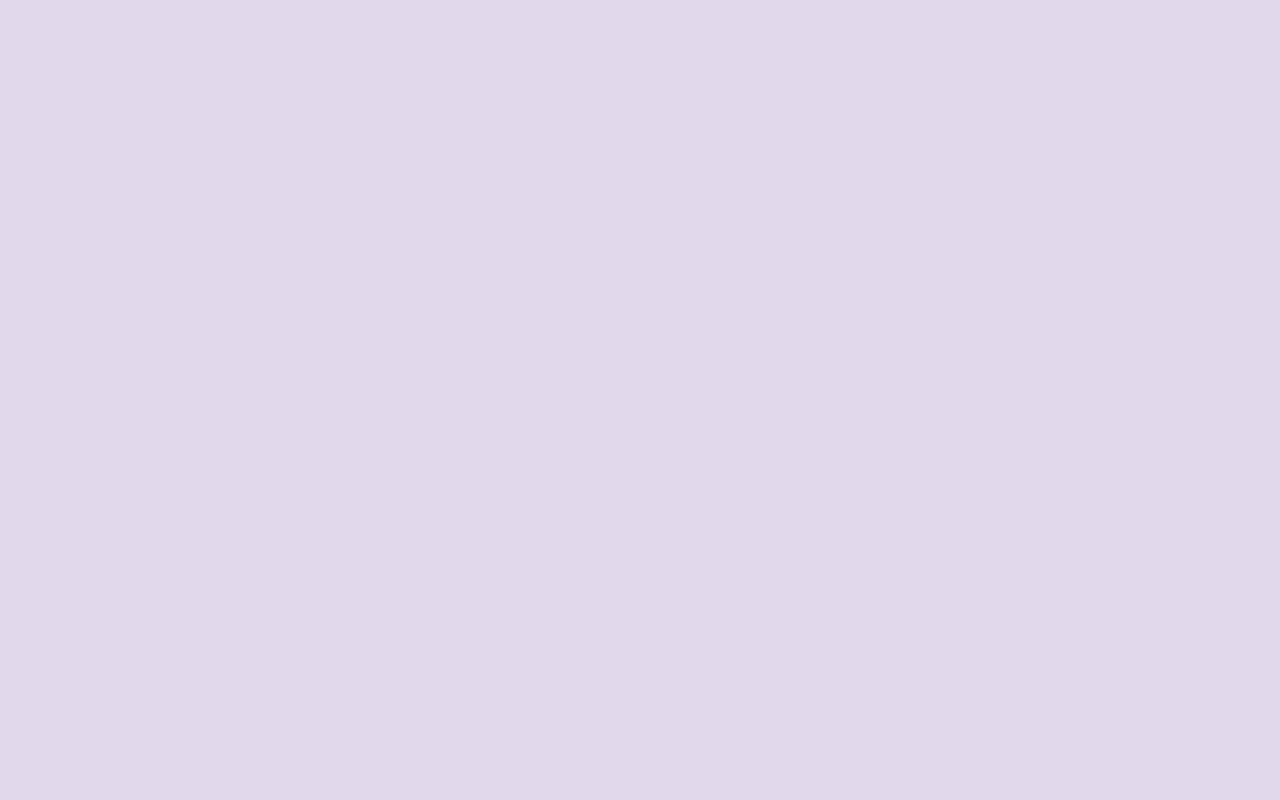
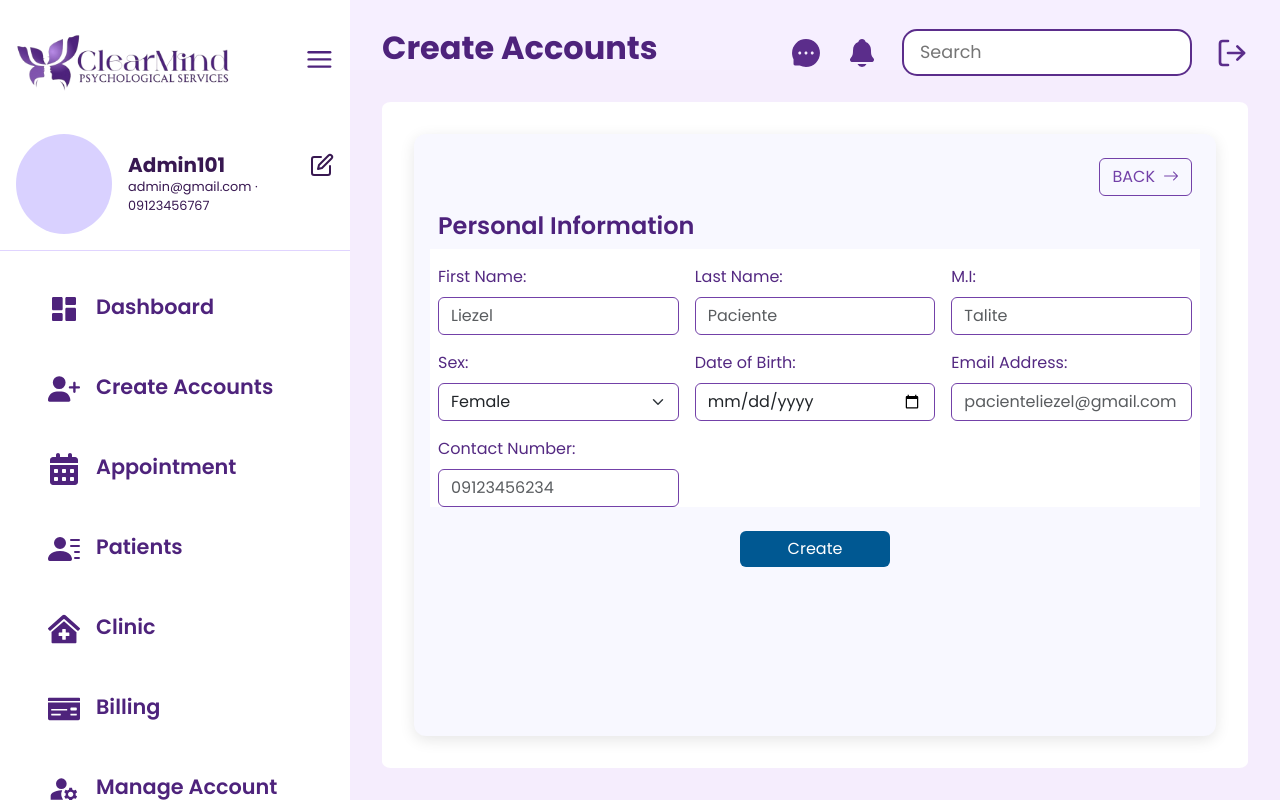
Before and after one commit to miriammulawin/ClearMind, a React (Vite) app in the folder clearmind-frontend/: page /create-doctors in a window 1280 px wide. Before the commit this address had no page. Built offline with nearby package versions, Linux system fonts and the light colour scheme; what chartjs-plugin-datalabels would draw is missing.

Commit message:
front end for creating accounts admin side (doctor)

```diff
--- /dev/null
+++ b/clearmind-frontend/src/AdminPages/AdminStyle/DoctorAccounts.css
@@ -0,0 +1,39 @@
+.text-purple {
+  color: #4d227c;
+  font-weight: 600;
+}
+
+.form-card {
+  background: #f8f8ff;
+  border-radius: 12px;
+  box-shadow: 0 4px 15px rgba(0, 0, 0, 0.1);
+}
+
+.input-violet {
+  border: 1px solid #7341a8;
+  border-radius: 6px;
+}
+
+.input-violet:focus {
+  border-color: #4d227c;
+  box-shadow: 0 0 0 0.2rem rgba(77, 34, 124, 0.25);
+}
+
+.create-btn {
+  background-color: #005892;
+  border: none;
+}
+
+.create-btn:hover {
+  background-color: #00416a;
+}
+
+.back-btn {
+  border-color: #7341a8;
+  color: #7341a8;
+}
+
+.back-btn:hover {
+  background-color: #7341a8;
+  color: white;
+}
--- a/clearmind-frontend/src/AdminPages/CreateAccounts.jsx
+++ b/clearmind-frontend/src/AdminPages/CreateAccounts.jsx
@@ -1,10 +1,11 @@
 import React from 'react';
 import AdminSideBar from './AdminSideBar';
 import AdminTopNavbar from './AdminTopNavbar';
+import { useNavigate } from 'react-router-dom';
 
 function CreateAccounts() {
-
-  const [activeMenu, setActiveMenu] = React.useState("Create Accounts");
+  const [activeMenu, setActiveMenu] = React.useState('Create Accounts');
+  const navigate = useNavigate();
 
   return (
     <div className="admin-layout">
@@ -12,28 +13,121 @@ function CreateAccounts() {
         activeMenu={activeMenu}
         setActiveMenu={setActiveMenu}
       />
+
       <div className="admin-main">
         <AdminTopNavbar activeMenu={activeMenu} />
-        <div className="admin-content">
-          <h3 className='doctor-text'>Doctor's Account</h3>
-          <div style={{ marginTop: '2rem' }}>
-            <p>This is where your account creation form will go...</p>
 
-            <div className="card p-4 mt-4 shadow-m">
-              <h4>New Doctor / Staff Account</h4>
-              <div className="row mt-3">
-                <div className="col-md-6 mb-3">
-                  <label className="form-label">Full Name</label>
-                  <input type="text" className="form-control" placeholder="Juan Dela Cruz" />
-                </div>
-                <div className="col-md-6 mb-3">
-                  <label className="form-label">Email</label>
-                  <input type="email" className="form-control" placeholder="example@clinic.com" />
-                </div>
-              </div>
-              <button className="btn btn-primary mt-3">Create Account</button>
+        <div className="admin-content d-flex flex-column">
+          <div className="d-flex justify-content-between align-items-center mb-4">
+            <h3 className="doctor-text text-black">Doctor&apos;s Account</h3>
+
+            <button
+              className="btn btn-primary text-white px-3 p-3"
+              style={{
+                backgroundColor: '#005892',
+                border: 'none',
+              }}
+              onClick={() => navigate('/create-doctors')}
+            >
+
+              Create
+          <i class="bi bi-plus-lg px-2"></i>
+            </button>
+          </div>
+
+          {/* Table Content */}
+          <table className="table table-striped table-hover">
+            <thead>
+              <tr>
+                <td>#</td>
+                <td>Name</td>
+                <td>Specialization</td>
+                <td>Email Address</td>
+                <td>Mobile No.</td>
+                <td>Status</td>
+                <td>Actions</td>
+              </tr>
+            </thead>
+
+            <tbody>
+              <tr>
+                <th scope="row">1</th>
+                <th>Liezel Paciente</th>
+                <th>Psychologist</th>
+                <th>paciente@gmail.com</th>
+                <th>09123456767</th>
+                <th>
+                  <div className="form-check form-switch">
+                    <input
+                      className="form-check-input"
+                      type="checkbox"
+                      role="switch"
+                    />
+                  </div>
+                </th>
+                <th>
+                  <button
+                    className="btn btn-primary px-4"
+                    style={{ backgroundColor: '#7341A8' }}
+                  >
+                    View
+                  </button>
+                </th>
+              </tr>
+
+              <tr>
+                <th scope="row">2</th>
+                <th>Brian Dela Cruz</th>
+                <th>Psychologist</th>
+                <th>briandelacruz@gmail.com</th>
+                <th>09123456767</th>
+                <th>
+                  <div className="form-check form-switch">
+                    <input
+                      className="form-check-input"
+                      type="checkbox"
+                      role="switch"
+                    />
+                  </div>
+                </th>
+                <th>
+                  <button
+                    className="btn btn-primary px-4"
+                    style={{ backgroundColor: '#7341A8' }}
+                  >
+                    View
+                  </button>
+                </th>
+              </tr>
+            </tbody>
+          </table>
+
+          {/* Pagination */}
+          <nav className="mt-auto">
+            <div className="d-flex align-items-center position-relative">
+              <p className="mb-0" style={{ color: '#4D227C' }}>
+                Page 1 of 3
+              </p>
+
+              <ul className="pagination justify-content-center mx-auto mb-0">
+                <li className="page-item">
+                  <i className="bi bi-arrow-left-short" />
+                </li>
+                <li className="page-item">
+                  <a className="page-link" href="#">1</a>
+                </li>
+                <li className="page-item">
+                  <a className="page-link" href="#">2</a>
+                </li>
+                <li className="page-item">
+                  <a className="page-link" href="#">3</a>
+                </li>
+                <li className="page-item">
+                  <a className="page-link" href="#">Next</a>
+                </li>
+              </ul>
             </div>
-          </div>
+          </nav>
         </div>
       </div>
     </div>
--- /dev/null
+++ b/clearmind-frontend/src/AdminPages/DoctorAccounts.jsx
@@ -0,0 +1,127 @@
+import React from "react";
+import AdminSideBar from "./AdminSideBar";
+import AdminTopNavbar from "./AdminTopNavbar";
+import { useNavigate } from "react-router-dom";
+import "./AdminStyle/DoctorAccounts.css";
+
+function CreateAccounts() {
+  const [activeMenu, setActiveMenu] = React.useState("Create Accounts");
+  const navigate = useNavigate();
+
+  return (
+    <div className="admin-layout">
+      <AdminSideBar activeMenu={activeMenu} setActiveMenu={setActiveMenu} />
+      <div className="admin-main">
+        <AdminTopNavbar activeMenu={activeMenu} />
+
+        <div className="admin-content d-flex justify-content-center">
+          <div className="form-card p-4 w-100" style={{ maxWidth: "900px" }}>
+            <div className="d-flex justify-content-end mb-3">
+              <button
+                className="btn btn-outline-primary back-btn d-flex align-items-center"
+                onClick={() => navigate("/create-accounts")}
+              >
+                BACK <i className="bi bi-arrow-right ms-2"></i>
+              </button>
+            </div>
+
+            <h4 className="text-purple mb-4">Personal Information</h4>
+
+            <form>
+              <div className="row g-3">
+                <div className="col-md-4">
+                  <label htmlFor="firstName" className="form-label">
+                    First Name:
+                  </label>
+                  <input
+                    type="text"
+                    className="form-control input-violet"
+                    id="firstName"
+                    placeholder="Liezel"
+                  />
+                </div>
+
+                <div className="col-md-4">
+                  <label htmlFor="lastName" className="form-label">
+                    Last Name:
+                  </label>
+                  <input
+                    type="text"
+                    className="form-control input-violet"
+                    id="lastName"
+                    placeholder="Paciente"
+                  />
+                </div>
+
+                <div className="col-md-4">
+                  <label htmlFor="mi" className="form-label">
+                    M.I:
+                  </label>
+                  <input
+                    type="text"
+                    className="form-control input-violet"
+                    id="mi"
+                    placeholder="Talite"
+                  />
+                </div>
+
+                <div className="col-md-4">
+                  <label htmlFor="sex" className="form-label">
+                    Sex:
+                  </label>
+                  <select className="form-select input-violet" id="sex">
+                    <option value="">Female</option>
+                    <option value="male">Male</option>
+                  </select>
+                </div>
+
+                <div className="col-md-4">
+                  <label htmlFor="dob" className="form-label">
+                    Date of Birth:
+                  </label>
+                  <input
+                    type="date"
+                    className="form-control input-violet"
+                    id="dob"
+                  />
+                </div>
+
+                <div className="col-md-4">
+                  <label htmlFor="email" className="form-label">
+                    Email Address:
+                  </label>
+                  <input
+                    type="email"
+                    className="form-control input-violet"
+                    id="email"
+                    placeholder="pacienteliezel@gmail.com"
+                  />
+                </div>
+
+                <div className="col-md-4">
+                  <label htmlFor="contact" className="form-label">
+                    Contact Number:
+                  </label>
+                  <input
+                    type="tel"
+                    className="form-control input-violet"
+                    id="contact"
+                    placeholder="09123456234"
+                  />
+                </div>
+              </div>
+
+              <div className="d-flex justify-content-center mt-4">
+                <button type="submit" className="btn btn-primary create-btn px-5">
+                  Create
+                </button>
+              </div>
+            </form>
+          </div>
+        </div>
+      </div>
+    </div>
+  );
+}
+
+export default CreateAccounts;
--- a/clearmind-frontend/src/App.jsx
+++ b/clearmind-frontend/src/App.jsx
@@ -4,6 +4,8 @@ import Login from "./Login";
 import CreateAccounts from "./AdminPages/CreateAccounts";
 import Registration from "./ClientPages/Registration";
 import AdminDashboard from "./AdminPages/AdminDashboard";
+import DoctorAccounts from "./AdminPages/DoctorAccounts";
+
 
 function App() {
   return (
@@ -12,7 +14,9 @@ function App() {
         <Route path="/" element={<Login />} />
         <Route path="/register" element={<Registration />} />
         <Route path="/create-accounts" element={<CreateAccounts />} />
+        <Route path="/create-doctors" element={<DoctorAccounts />} />
         <Route path="/admin-dashboard" element={<AdminDashboard />} />
+
       </Routes>
     </Router>
   );
```
